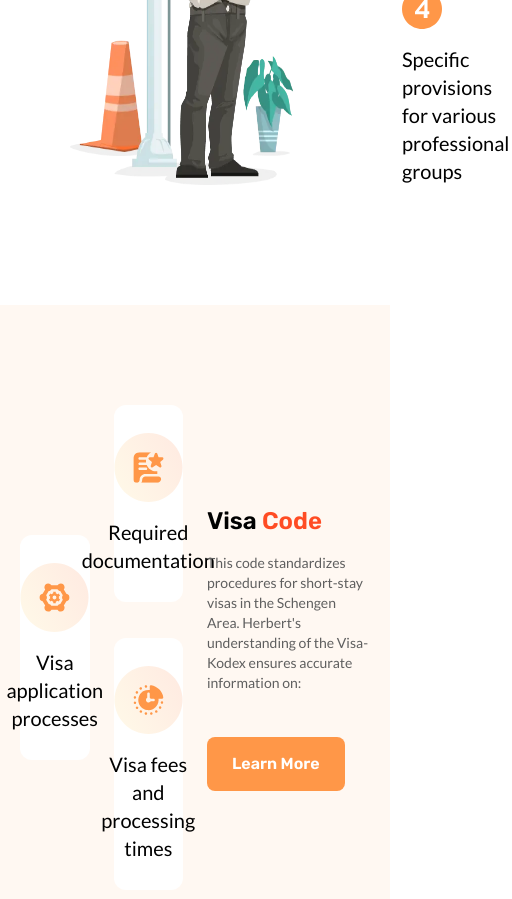
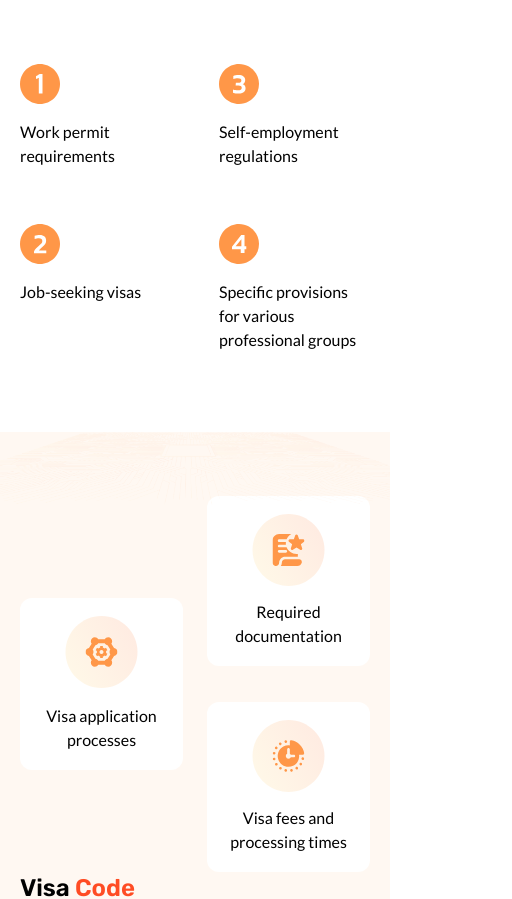
Before and after one commit to Ritik-455/herbert, a React (Create React App) app: page /sources in a window 390 px wide. Shown: the part 1840-2739 px from the top of the page, 512 px wide, since content can reach past the window. Built offline with nearby package versions, Linux system fonts and the light colour scheme.

Commit message:
gsap-added

```diff
--- a/src/components/about/Regulation.jsx
+++ b/src/components/about/Regulation.jsx
@@ -3,23 +3,24 @@ import PrimaryHeading from '../../common/PrimaryHeading'
 import PrimaryParagraph from '../../common/PrimaryParagraph'
 import { REGULATIONS_DATA } from '../../utils/helper'
 import regulationMiddle from '../../assets/images/about/webp/regulation-center-img.webp'
+import bottomLayer from '../../assets/images/about/png/regulation-bottom-layer.png'
 
 export const Regulation = () => {
   const RegulationData1 = REGULATIONS_DATA.slice(0, 2);
   const RegulationData2 = REGULATIONS_DATA.slice(2, 4);
   return (
-    <div className="max-w-[1920px] mx-auto">
-      <div className='container max-w-[1536px] py-[120px]'>
+    <div className="max-w-[1920px] mx-auto relative">
+      <div className='container max-w-[1536px] py-20 xl:py-[120px]'>
         <PrimaryHeading text="Employment" className="text-center" >
-          <span className='text-orange font-Rubik'>  Regulation</span>
+          <span className='text-orange font-Rubik'> Regulation</span>
         </PrimaryHeading>
-        <PrimaryParagraph text="This regulation details the conditions under which foreign nationals can work in Germany. Herbert's training in the Beschäftigungsverordnung allows for accurate guidance on:" className="max-w-[716px] text-center mx-auto mt-4" />
-        <div className="flex gap-[73px] justify-center mt-14">
+        <PrimaryParagraph text="This regulation details the conditions under which foreign nationals can work in Germany. Herbert's training in the Beschäftigungsverordnung allows for accurate guidance on:" className="max-w-[716px] text-center mx-auto mt-3.5 lg:mt-4" />
+        <div className="gap-[73px] justify-center mt-14 hidden md:flex">
           <div className="">
             {RegulationData1.map((data, index) => (
-              <div className={`${index === 0 ? "mt-16" : "mt-14"} max-w-[325px] w-full flex flex-col items-end`} key={index}>
+              <div className={`${index === 0 ? "mt-16" : "mt-14"} max-w-[325px] w-full flex-col items-end flex`} key={index}>
                 <img src={data.img} alt="count" />
-                <p className='font-medium text-xl text-dark_black mt-4'>{data.para}</p>
+                <p className='font-medium text-xl text-dark_black mt-4 text-end'>{data.para}</p>
               </div>
             ))}
           </div>
@@ -33,7 +34,27 @@ export const Regulation = () => {
             ))}
           </div>
         </div>
+        <div className="flex justify-center mt-6"><img src={regulationMiddle} alt="regulationMiddle" className='max-w-[259px] md:hidden' /></div>
+        <div className="flex justify-between sm:justify-center">
+          <div className="md:hidden">
+            {RegulationData1.map((data, index) => (
+              <div className={`${index === 0 ? "mt-16" : "mt-14"} max-w-[151px] w-full `} key={index}>
+                <img src={data.img} alt="count" />
+                <p className='font-medium text-md text-dark_black mt-4'>{data.para}</p>
+              </div>
+            ))}
+          </div>
+          <div className="md:hidden">
+            {RegulationData2.map((data, index) => (
+              <div className={`${index === 0 ? "mt-16" : "mt-14"} max-w-[151px] w-full `} key={index}>
+                <img src={data.img} alt="count" />
+                <p className='font-medium text-md text-dark_black mt-4'>{data.para}</p>
+              </div>
+            ))}
+          </div>
+        </div>
       </div>
+      <div className="absolute bottom-[12 %] md:-bottom-6 2xl:right-[7%]"><img src={bottomLayer} alt="bottomLayer" /></div>
     </div>
   )
 }
--- a/src/components/about/Visa.jsx
+++ b/src/components/about/Visa.jsx
@@ -9,35 +9,35 @@ const Visa = () => {
   const VisaCodeData2 = VISA_CODE_DATA.slice(1, 3);
   return (
     <div className='bg-visa_code bg-no-repeat bg-center bg-cover max-w-[1920px] mx-auto'>
-      <div className="container max-w-[1180px] py-[100px]">
+      <div className="container max-w-[1180px] py-16 lg:py-[100px]">
         <div className="row">
-          <div className="col-6">
+          <div className="col-12 md:col-6">
             <div className="row">
               <div className="col-6 flex items-center">
                 {VisaCodeData1.map((data, index) => (
-                  <div className="max-w-[248px] w-full rounded-xl bg-white flex flex-col items-center py-7" key={index}>
+                  <div className="max-w-[248px] w-full rounded-xl bg-white flex flex-col items-center py-[18px] sm:py-5 md:py-7" key={index}>
                     <img src={data.img} alt="images" />
-                    <p className='font-medium text-xl text-dark_black max-w-[197px] text-center mt-4'>{data.para}</p>
+                    <p className='font-medium text-base sm:text-lg md:text-xl text-dark_black max-w-[197px] text-center mt-4'>{data.para}</p>
                   </div>
                 ))}
               </div>
               <div className="col-6">
                 {VisaCodeData2.map((data, index) => (
-                  <div className={`${index === 1 && "mt-9"} max-w-[248px] w-full rounded-xl bg-white flex flex-col items-center py-7`} key={index}>
+                  <div className={`${index === 1 && "mt-9"} max-w-[248px] w-full rounded-xl bg-white flex flex-col items-center py-[18px] sm:py-5 md:py-7`} key={index}>
                     <img src={data.img} alt="images" />
-                    <p className='font-medium text-xl text-dark_black max-w-[197px] text-center mt-4'>{data.para}</p>
+                    <p className='font-medium text-base sm:text-lg md:text-xl text-dark_black max-w-[197px] text-center mt-3.5 md:mt-4'>{data.para}</p>
                   </div>
                 ))}
               </div>
             </div>
           </div>
-          <div className="col-6 flex flex-col justify-center items-end">
+          <div className="col-12 md:col-6 flex flex-col justify-center md:items-end">
             <div className="">
               <PrimaryHeading text="Visa">
                 <span className='text-orange font-Rubik'> Code</span>
               </PrimaryHeading>
               <PrimaryParagraph text="This code standardizes procedures for short-stay visas in the Schengen Area. Herbert's understanding of the Visa-Kodex ensures accurate information on:" className="max-w-[473px] mt-4" />
-              <PrimaryButton BtnText="Learn More" className="mt-11"/>
+              <PrimaryButton BtnText="Learn More" className="mt-8 md:mt-11"/>
             </div>
           </div>
         </div>
--- a/src/components/home/Features.jsx
+++ b/src/components/home/Features.jsx
@@ -18,18 +18,20 @@ const Features = () => {
       ScrollTrigger.create({
         trigger: '.main',
         start: '10% 8%',
-        end: '80% 44%',
+        end: '120% 60%',
         animation: imageAnimation,
         markers: false,
         pin: true,
-        scrub: 5,
+        toggleActions: "play",
       });
       imageAnimation.from('.middleImg', { opacity: 0, scale: 0 });
       imageAnimation.from(".card_animation", {
         x: -1000,
+        stagger: 0.3
       })
       imageAnimation.from(".card_animation2", {
         x: 1000,
+        stagger: 0.3
       })
 
     });
--- a/src/components/home/Plans.jsx
+++ b/src/components/home/Plans.jsx
@@ -18,7 +18,7 @@ const Plans = () => {
         end: '30% 55%',
         animation: cardAnimation,
         markers: false,
-        scrub: 5,
+        toggleActions: "play",
       });
       cardAnimation.from('.card_anim', {
         x: -1440,
```
Also changed, not shown: src/assets/images/about/png/regulation-bottom-layer.png (added).
